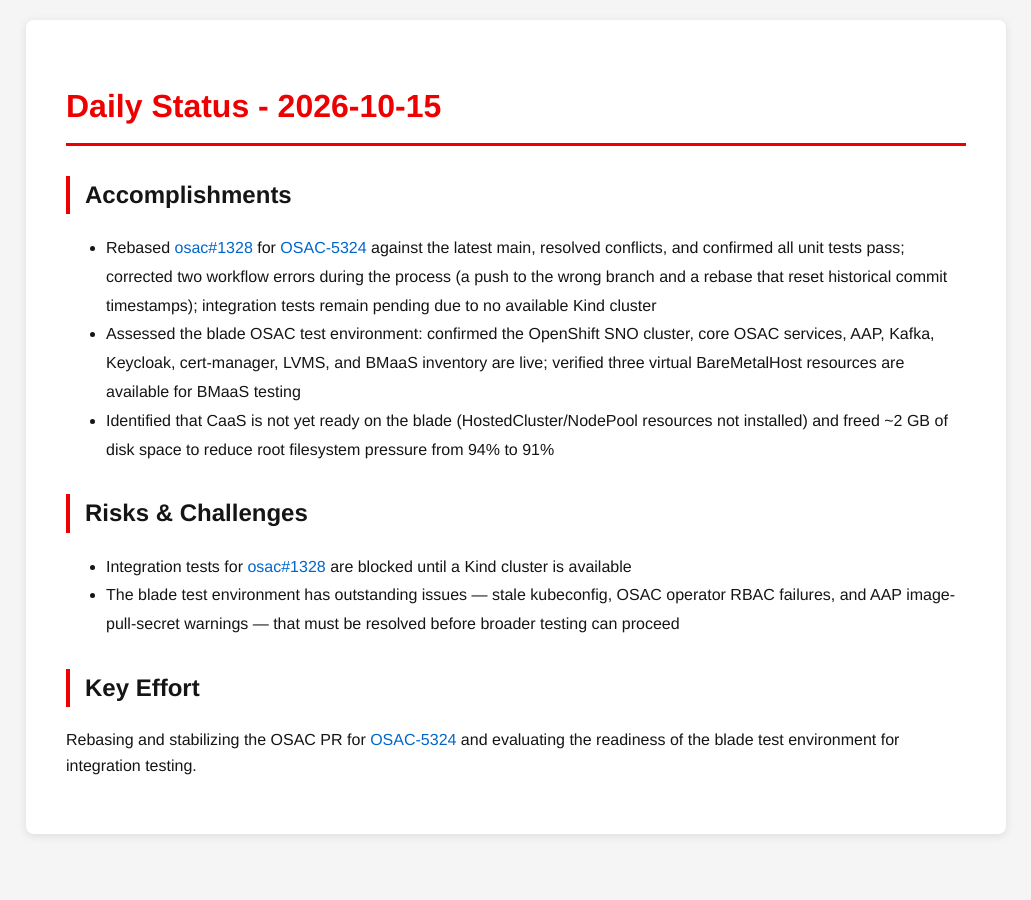
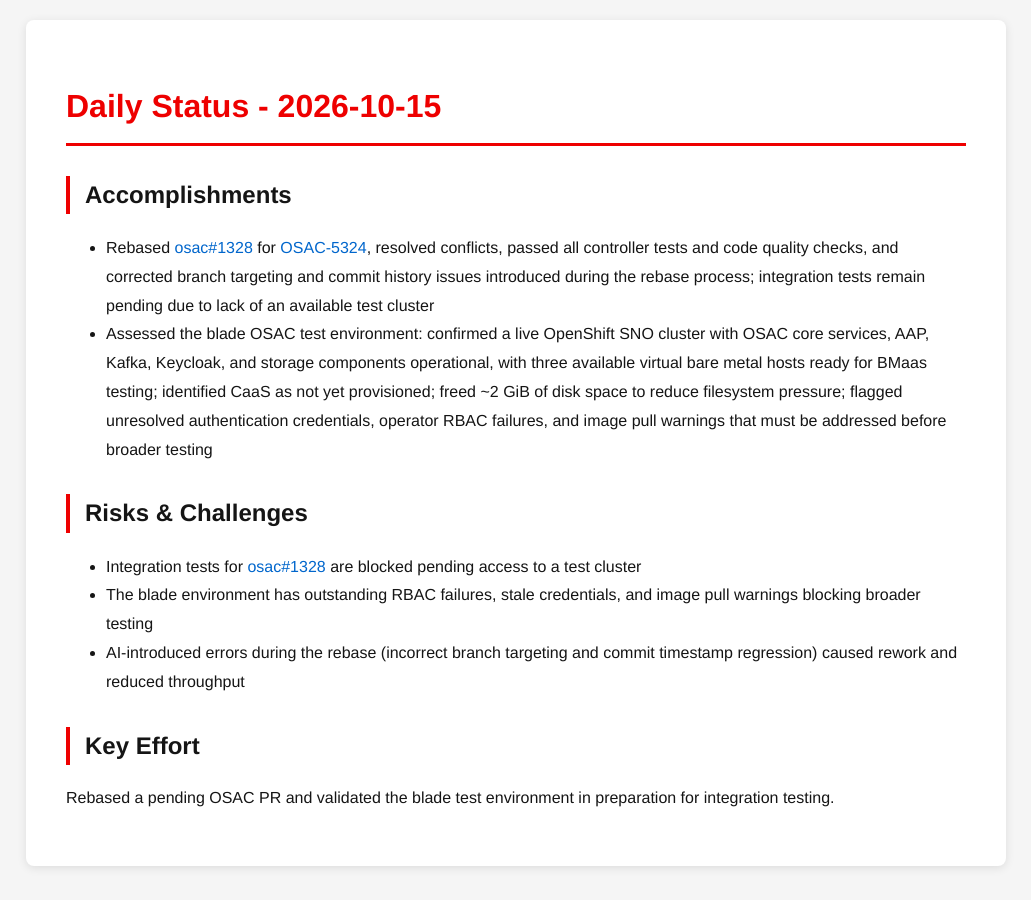
Before and after one commit to tzvatot/daily-status, a Jekyll site: the page built from 2026-10-15.md, in a window 1280 px wide. Shown: the whole page, without its empty margins (124-1155 px from the left). Built offline with Jekyll 4.4.1, drawn with Linux system fonts in a browser that asks for light colours.

Commit message:
Daily status update - 2026-10-15

```diff
--- a/2026-10-15.md
+++ b/2026-10-15.md
@@ -7,13 +7,13 @@
 # Daily Status - 2026-10-15
 
 ## Accomplishments
-- Rebased [osac#1328](https://github.com/osac-project/osac/pull/1328) for [OSAC-5324](https://redhat.atlassian.net/browse/OSAC-5324) against the latest main, resolved conflicts, and confirmed all unit tests pass; corrected two workflow errors during the process (a push to the wrong branch and a rebase that reset historical commit timestamps); integration tests remain pending due to no available Kind cluster
-- Assessed the blade OSAC test environment: confirmed the OpenShift SNO cluster, core OSAC services, AAP, Kafka, Keycloak, cert-manager, LVMS, and BMaaS inventory are live; verified three virtual BareMetalHost resources are available for BMaaS testing
-- Identified that CaaS is not yet ready on the blade (HostedCluster/NodePool resources not installed) and freed ~2 GB of disk space to reduce root filesystem pressure from 94% to 91%
+- Rebased [osac#1328](https://github.com/osac-project/osac/pull/1328) for [OSAC-5324](https://redhat.atlassian.net/browse/OSAC-5324), resolved conflicts, passed all controller tests and code quality checks, and corrected branch targeting and commit history issues introduced during the rebase process; integration tests remain pending due to lack of an available test cluster
+- Assessed the blade OSAC test environment: confirmed a live OpenShift SNO cluster with OSAC core services, AAP, Kafka, Keycloak, and storage components operational, with three available virtual bare metal hosts ready for BMaas testing; identified CaaS as not yet provisioned; freed ~2 GiB of disk space to reduce filesystem pressure; flagged unresolved authentication credentials, operator RBAC failures, and image pull warnings that must be addressed before broader testing
 
 ## Risks & Challenges
-- Integration tests for [osac#1328](https://github.com/osac-project/osac/pull/1328) are blocked until a Kind cluster is available
-- The blade test environment has outstanding issues — stale kubeconfig, OSAC operator RBAC failures, and AAP image-pull-secret warnings — that must be resolved before broader testing can proceed
+- Integration tests for [osac#1328](https://github.com/osac-project/osac/pull/1328) are blocked pending access to a test cluster
+- The blade environment has outstanding RBAC failures, stale credentials, and image pull warnings blocking broader testing
+- AI-introduced errors during the rebase (incorrect branch targeting and commit timestamp regression) caused rework and reduced throughput
 
 ## Key Effort
-Rebasing and stabilizing the OSAC PR for [OSAC-5324](https://redhat.atlassian.net/browse/OSAC-5324) and evaluating the readiness of the blade test environment for integration testing.
+Rebased a pending OSAC PR and validated the blade test environment in preparation for integration testing.
```
